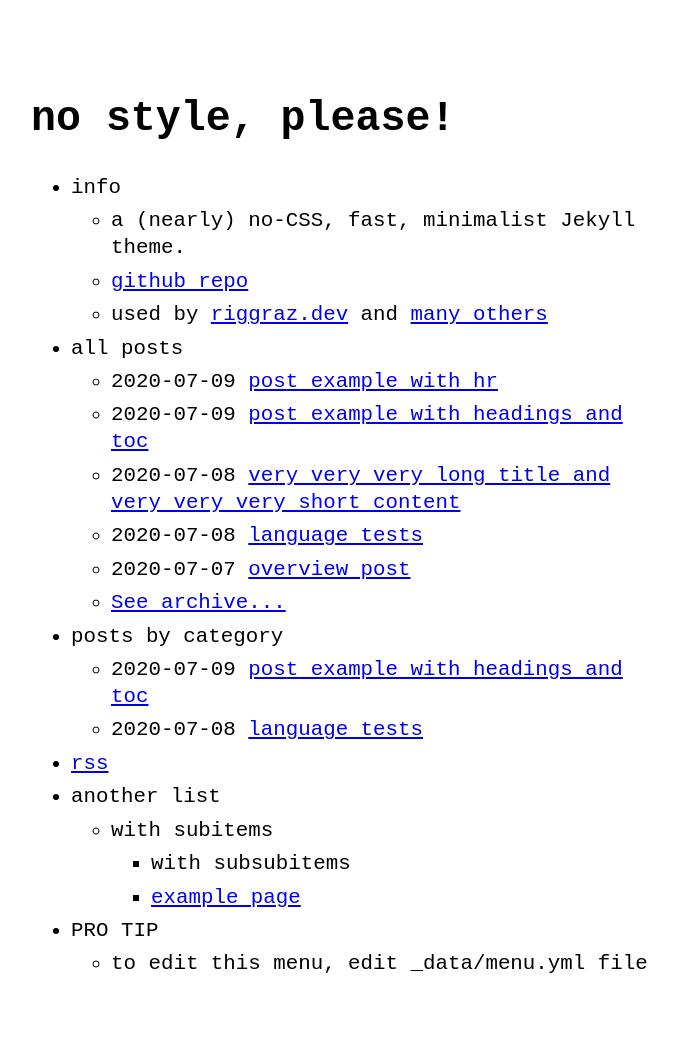
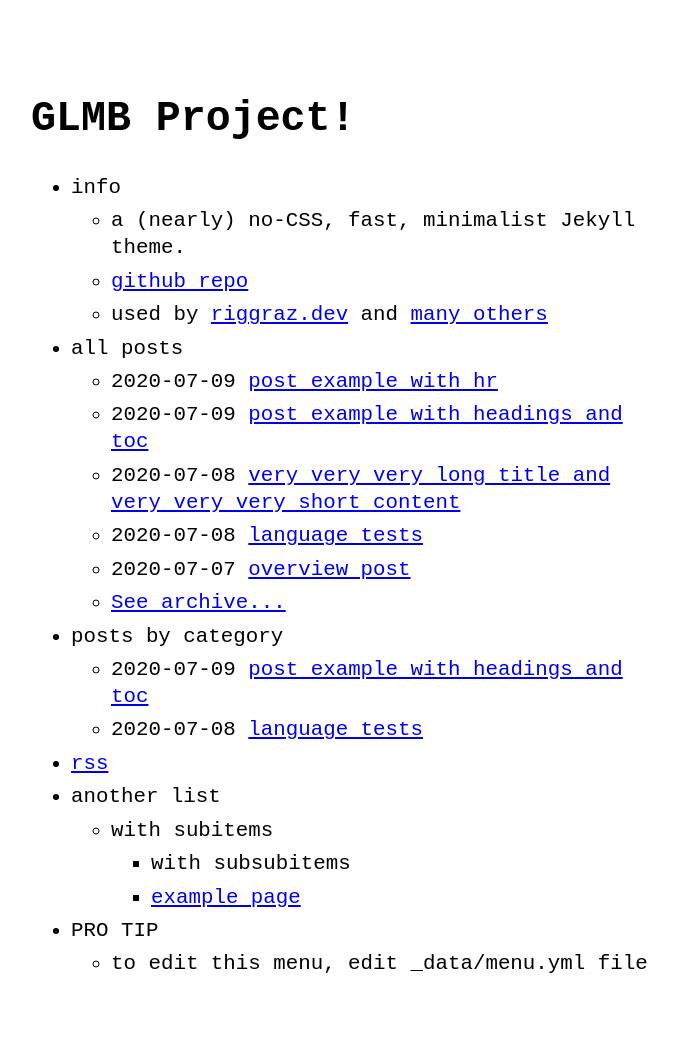
Before and after one commit to scbeom/RFS_Project, a Jekyll site: the page built from index.md, in a window 1280 px wide. Shown: the whole page, without its empty margins (289-967 px from the left). Built offline with Jekyll 4.4.1, drawn with Linux system fonts in a browser that asks for light colours.

Commit message:
Update _config.yml

```diff
--- a/_config.yml
+++ b/_config.yml
@@ -1,10 +1,10 @@
-title: no style, please! # name of the site
+title: GLMB Project! # name of the site
 author: Riccardo Graziosi # name of site's author
 email: riccardo.graziosi97@gmail.com # email of site's author
-url: https://riggraz.dev # root address of the site
-baseurl: "/no-style-please" # subpath of the site, e.g. "/blog"
+url: https://scbeom.github.io # root address of the site
+baseurl: "/GLMB_Project" # subpath of the site, e.g. "/blog"
 description: > # description of the site (multiple lines allowed)
-  A (nearly) no-CSS, fast, minimalist Jekyll theme.
+  GLMB research at Curtin Uni
 
 permalink: /:slug.html
 
```
